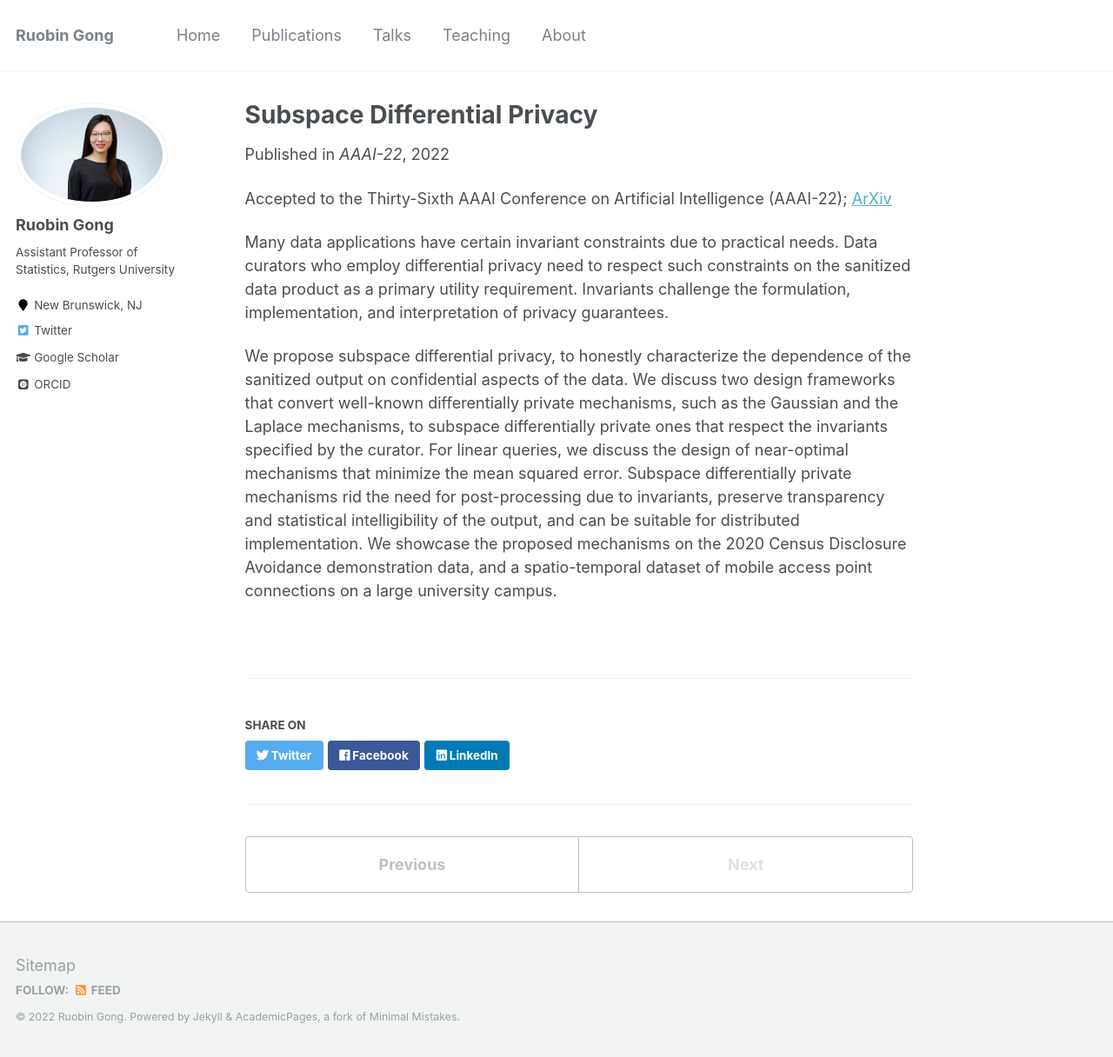
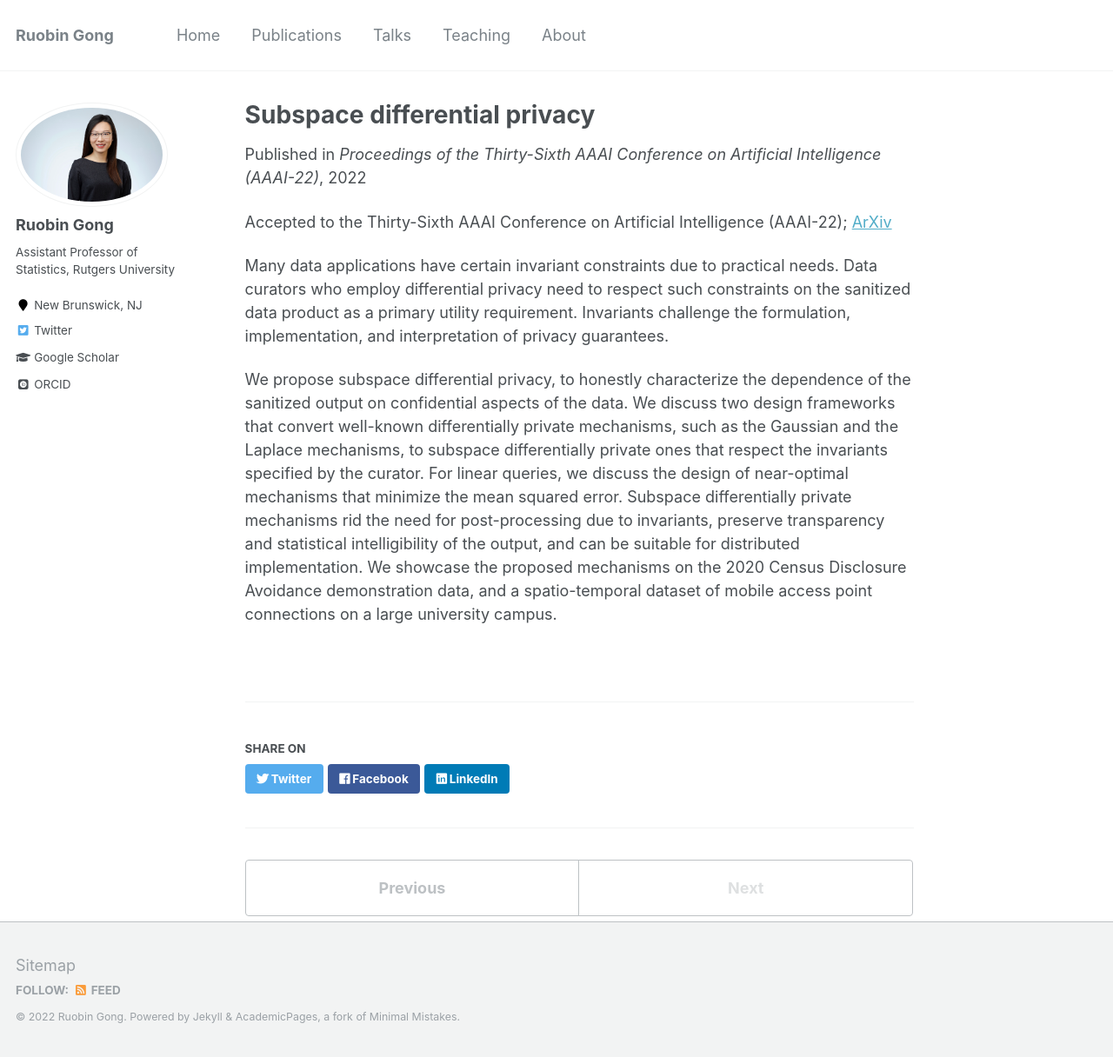
Before and after one commit to RuobinGong/RuobinGong.github.io, a Jekyll site: the page built from _publications_privacy/2022-02-01-subspace.md, in a window 1280 px wide and 1216 px high. Shown: the whole window at 87% size. Built offline with Jekyll 4.4.1, drawn with Linux system fonts in a browser that asks for light colours; some web fonts are replaced.

Commit message:
Update 2022-02-01-subspace.md

```diff
--- a/_publications_privacy/2022-02-01-subspace.md
+++ b/_publications_privacy/2022-02-01-subspace.md
@@ -1,10 +1,10 @@
 ---
-title: "Subspace Differential Privacy"
+title: "Subspace differential privacy"
 collection: publications_privacy
 permalink: /publication/2022-02-01-subspace
 excerpt: ''
 date: 2022-02-01
-venue: 'AAAI-22'
+venue: 'Proceedings of the Thirty-Sixth AAAI Conference on Artificial Intelligence (AAAI-22)'
 author: 'J Gao, R Gong, FY Yu'
 
 ---
```
